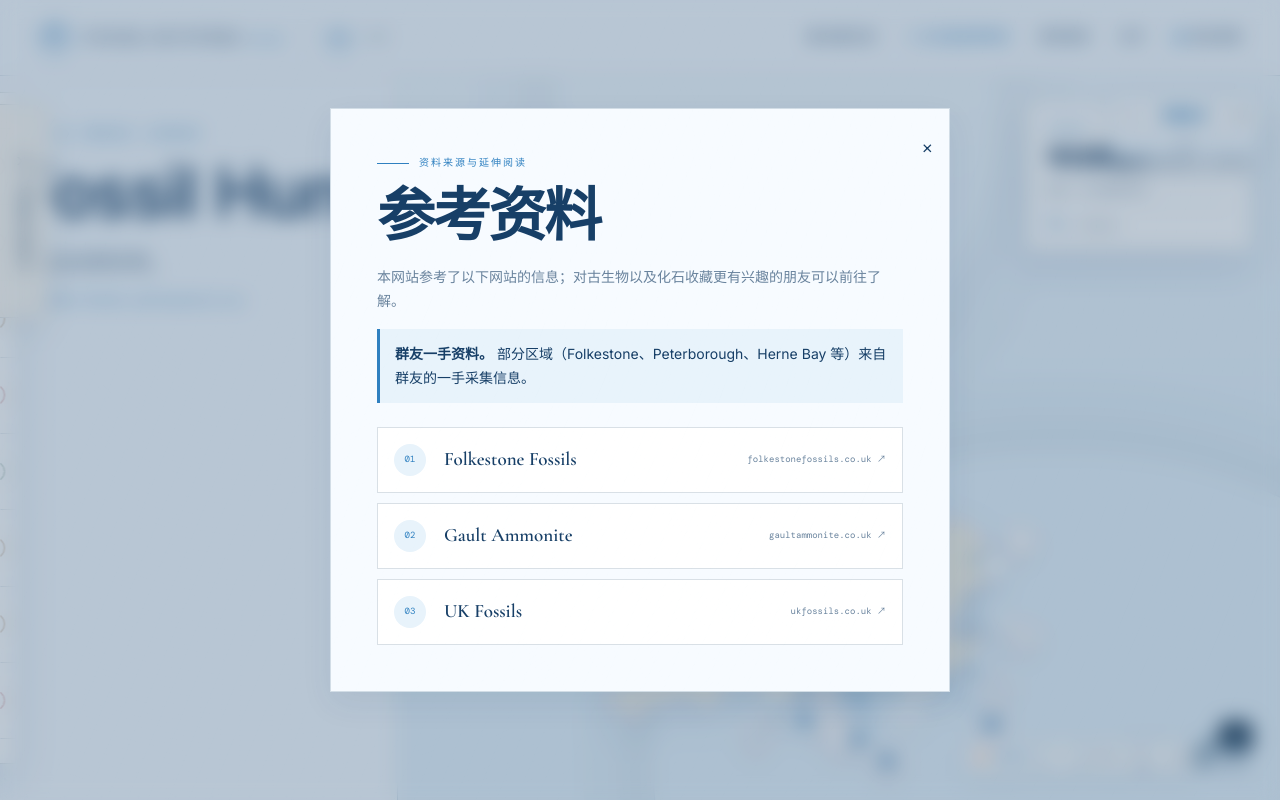
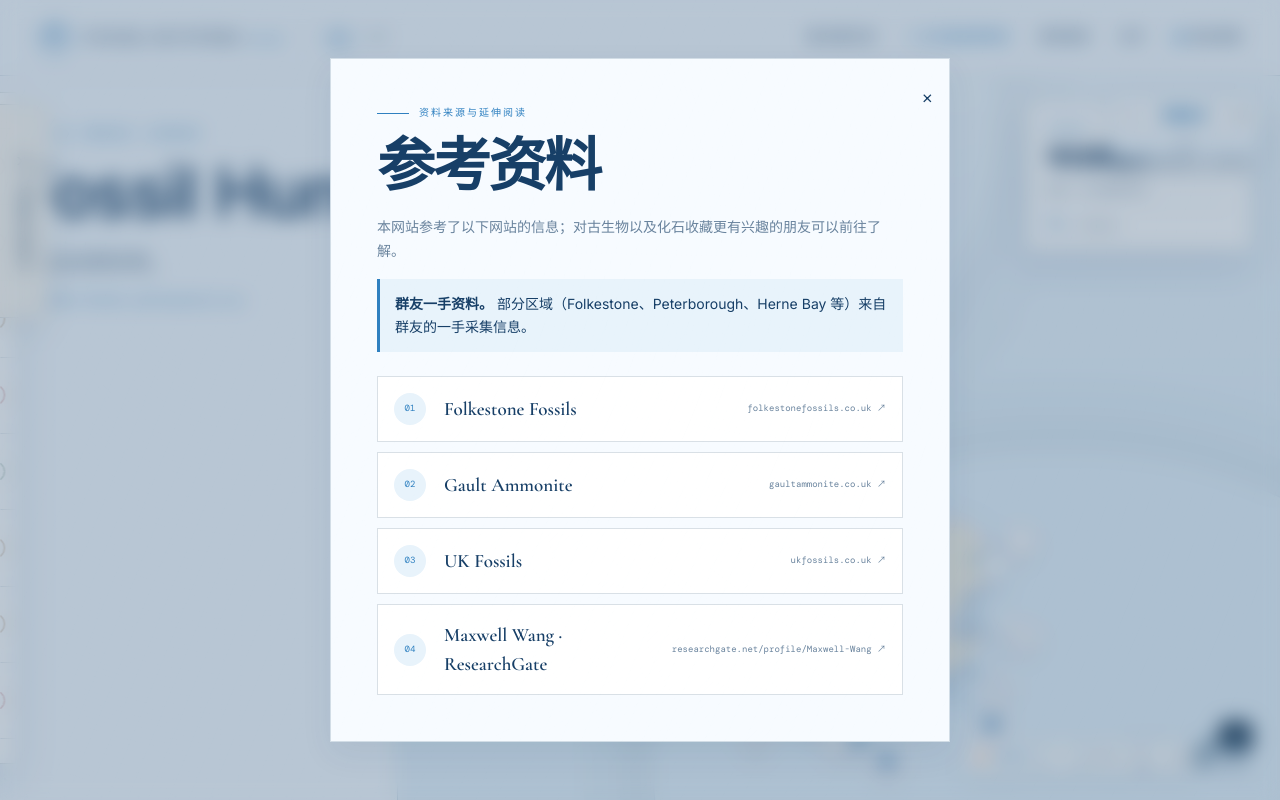
Before and after one commit to LUMINOUS1229/Uk-Fossil-Hunting, a Next.js app: page / in a window 1280 px wide. Both pictures are taken after a click on the button "参考资料". Built offline with nearby package versions, Linux system fonts and the light colour scheme.

Commit message:
Update acknowledgements and contributor reference

```diff
--- a/app/FossilMap.tsx
+++ b/app/FossilMap.tsx
@@ -1245,7 +1245,7 @@ const copy = {
     aboutEyebrow: "About this field map", aboutTitle: "A route planner, not a promise.",
     aboutBody: "This map turns scattered fossil guides into a growing set of practical journeys from London. Each field sheet combines the train, last-mile walk, approximate collecting zone, likely finds and the rules that matter on the day.",
     thanksTitle: "Acknowledgements",
-    thanksBody: "Thank you to everyone in the UK Fossil Hunting group—from QMUL, UCL, UAL and friends across many different disciplines. Your shared love of the ocean and fossils inspired me to build and keep updating this site. Special thanks to the group organiser for bringing everyone together.",
+    thanksBody: "Thank you to the UK Fossil Hunting group—friends from all over whose love of the ocean and the natural world inspired me to create and keep updating this site. Special thanks to group leader @古谣 for continually bringing everyone together, and to Mexwell Wang for providing fossil-collecting information that helps us experience the joy of exploring the world 🐚.",
     thanksAdvisor: "", thanksAfter: "",
     referencesEyebrow: "Sources & further reading", referencesTitle: "Reference",
     referencesBody: "Information on this site also draws on the following websites. Friends interested in palaeontology and fossil collecting can visit them to learn more.",
@@ -1273,8 +1273,8 @@ const copy = {
     aboutEyebrow: "关于这张野外地图", aboutTitle: "它是路线计划，不是安全承诺。",
     aboutBody: "这张地图把分散的化石攻略整理成一组持续更新、从伦敦出发的实际行程。每张地点卡都结合了火车、渡轮、最后一段步行、大致采集区、常见化石和当天必须遵守的规则。",
     thanksTitle: "致谢",
-    thanksBody: "感谢 UK Fossil Hunting 的群友们——来自天南地北的朋友们，正是大家对大海与自然生物的热爱，带动我制作并持续更新这个网站。特别感谢群主一直以来的组织以及@",
-    thanksAdvisor: "Dent&Shell", thanksAfter: " 的学术顾问提供的化石采集资料，带领大家体验探索世界的乐趣🐚。",
+    thanksBody: "感谢 UK Fossil Hunting 的群友们——来自天南地北的朋友们，正是大家对大海与自然生物的热爱，带动我制作并持续更新这个网站。特别感谢群主@古谣一直以来的组织以及Mexwell Wang提供的化石采集资料，带领大家体验探索世界的乐趣🐚。",
+    thanksAdvisor: "", thanksAfter: "",
     referencesEyebrow: "资料来源与延伸阅读", referencesTitle: "参考资料",
     referencesBody: "本网站参考了以下网站的信息；对古生物以及化石收藏更有兴趣的朋友可以前往了解。",
     fieldSourcesLabel: "群友一手资料。", fieldSourcesBody: "部分区域（Folkestone、Peterborough、Herne Bay 等）来自群友的一手采集信息。",
@@ -3174,6 +3174,11 @@ export function FossilMap() {
                     <strong>UK Fossils</strong>
                     <small>ukfossils.co.uk ↗</small>
                   </a>
+                  <a href="https://www.researchgate.net/profile/Maxwell-Wang?ev=brs_overview" target="_blank" rel="noreferrer noopener">
+                    <span>04</span>
+                    <strong>Maxwell Wang · ResearchGate</strong>
+                    <small>researchgate.net/profile/Maxwell-Wang ↗</small>
+                  </a>
                 </div>
               </>
             ) : (
```
Also changed, not shown: 1 other file (tests, documents, lock files or other folders).
